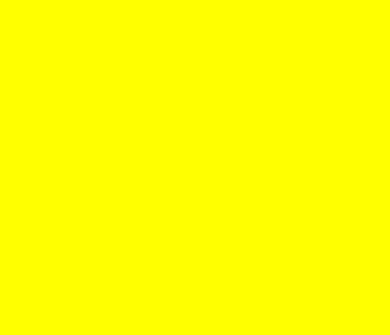
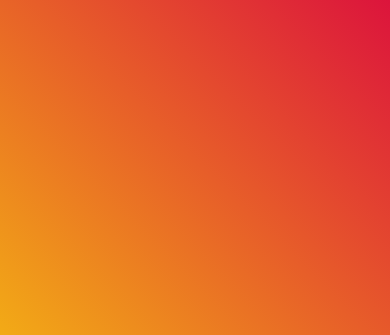
Before and after one commit to paezdavid/weather-website, a plain HTML site: page index.html in a window 390 px wide. Shown: the top 335 px of the page. Drawn offline with Linux system fonts and the light colour scheme.

Commit message:
changed styles

```diff
--- a/styles.css
+++ b/styles.css
@@ -6,9 +6,13 @@
 }
 
 html, body {
-    background-color: yellow;
     overflow: hidden;
+    background-position: center;
+    background-repeat: no-repeat;
+    background-size: cover;
 }
+
+.initialBodyIMG {background-image: linear-gradient(45deg, yellow, crimson);}
 
 p {font-family: 'Raleway', sans-serif;}
 
@@ -167,7 +171,10 @@ h1 {
 
 @media (max-width: 550px) {
 
-    html, body {overflow: hidden;}
+    html, body {
+        overflow: hidden;
+        background-position: right;
+    }
     .main-container {height: auto;}
     .input-container {height: auto;}
     .input-header {height: auto;}
```
